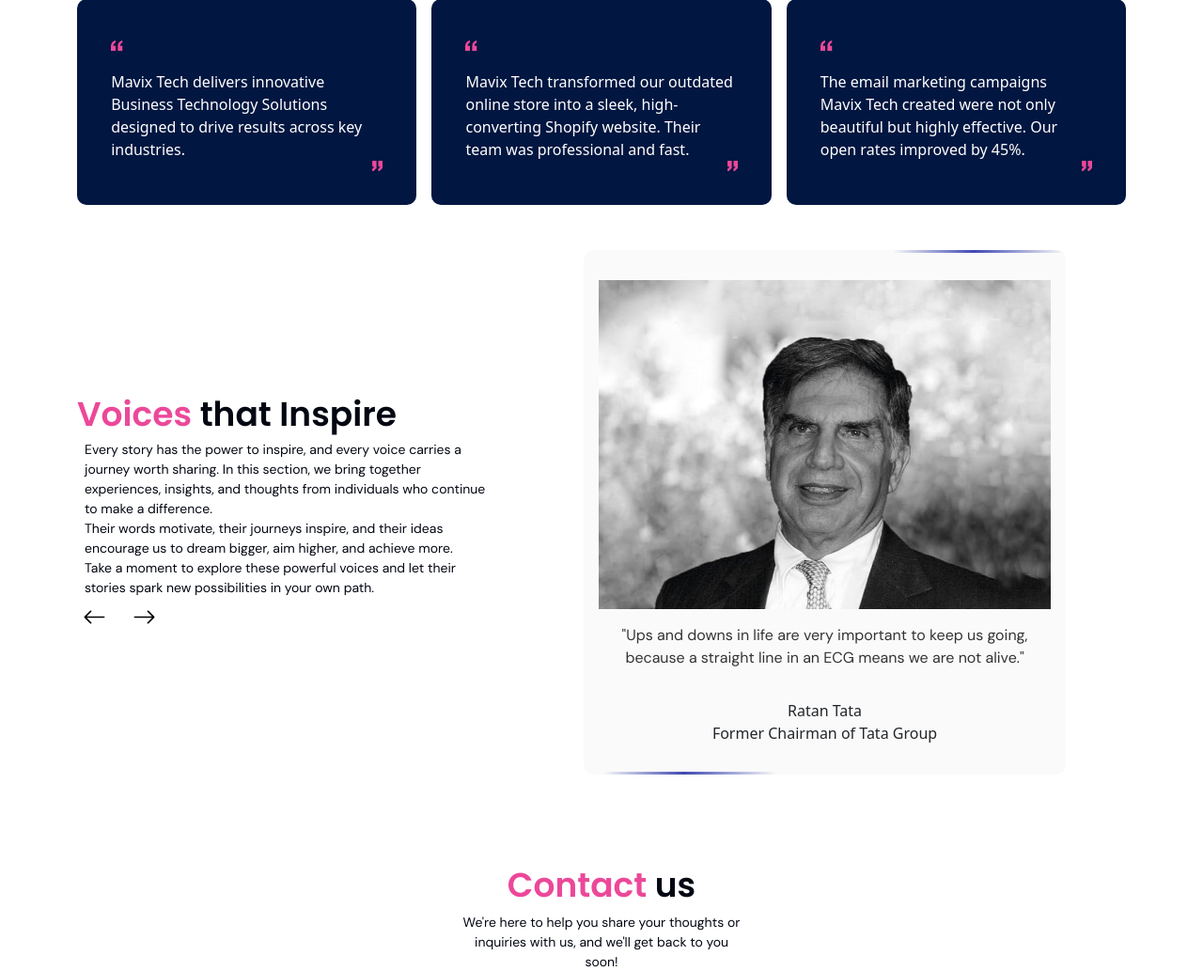
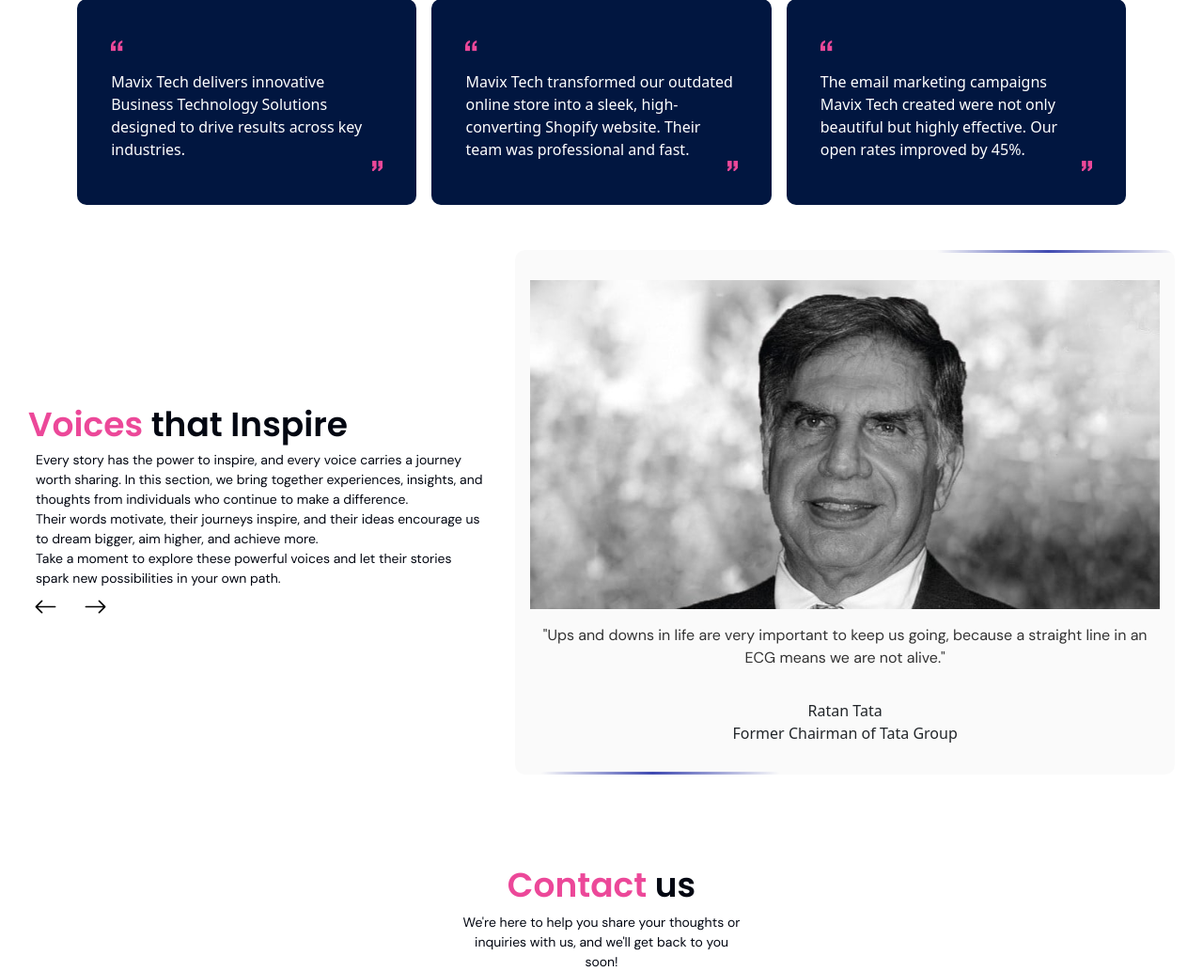
Before and after one commit to Mitmbinfoways/Mavix_tech, a PHP site: page /mavix_tech/ in a window 1280 px wide. Shown: the part 3928-4961 px from the top of the page at 94% size. Run offline with PHP 8.4, Linux system fonts and the light colour scheme; some libraries are stand-ins or nearby versions.

Commit message:
Add responsive styles for custom gradient border box and adjust container class in home.php for improved layout

```diff
--- a/global.css
+++ b/global.css
@@ -622,6 +622,12 @@ p {
   display: block;
 }
 
+@media (max-width: 1440px) {
+  .custom-gradient-border-box-width {
+    width: 100%;
+  }
+}
+
 @media (max-width: 1280px) {
   .containers {
     margin: 0px 20px;
--- a/pages/home.php
+++ b/pages/home.php
@@ -449,7 +449,7 @@ if ($_SERVER["REQUEST_METHOD"] == "POST") {
 </section>
 
 <section id="salesforce-voicethat" class="scroll-section">
-  <div class="container py-5 voices-containt">
+  <div class="containers my-5 ml-5 lg:gap-3 py-5  voices-containt">
     <div class="row align-items-center flex-column flex-lg-row">
       <!-- Left Section -->
       <div class="col-12 col-lg-5 left-section mb-4 mb-lg-0 text-start">
```
